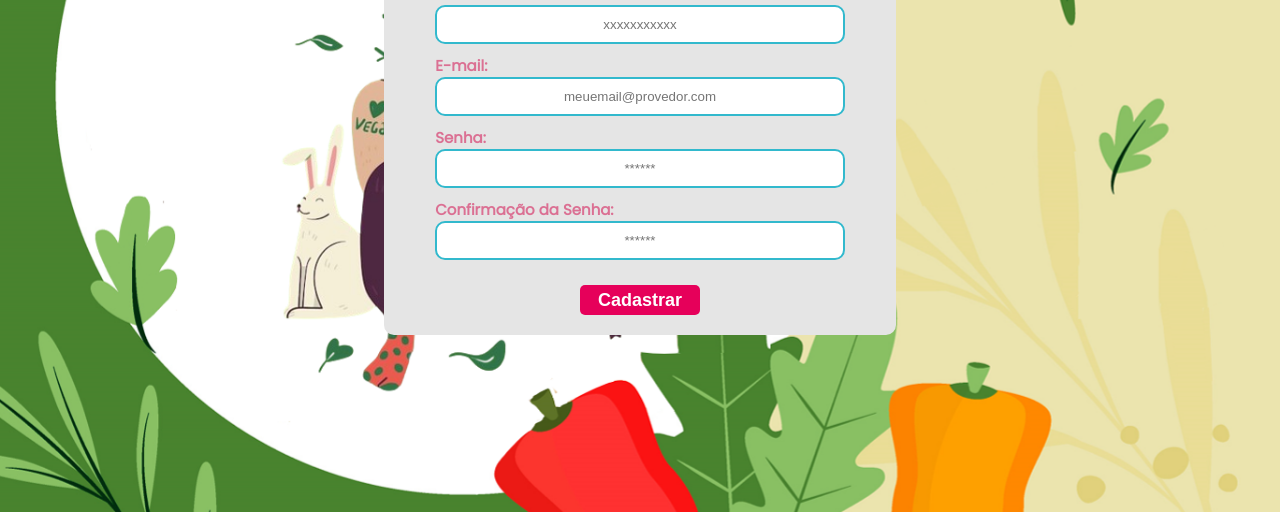
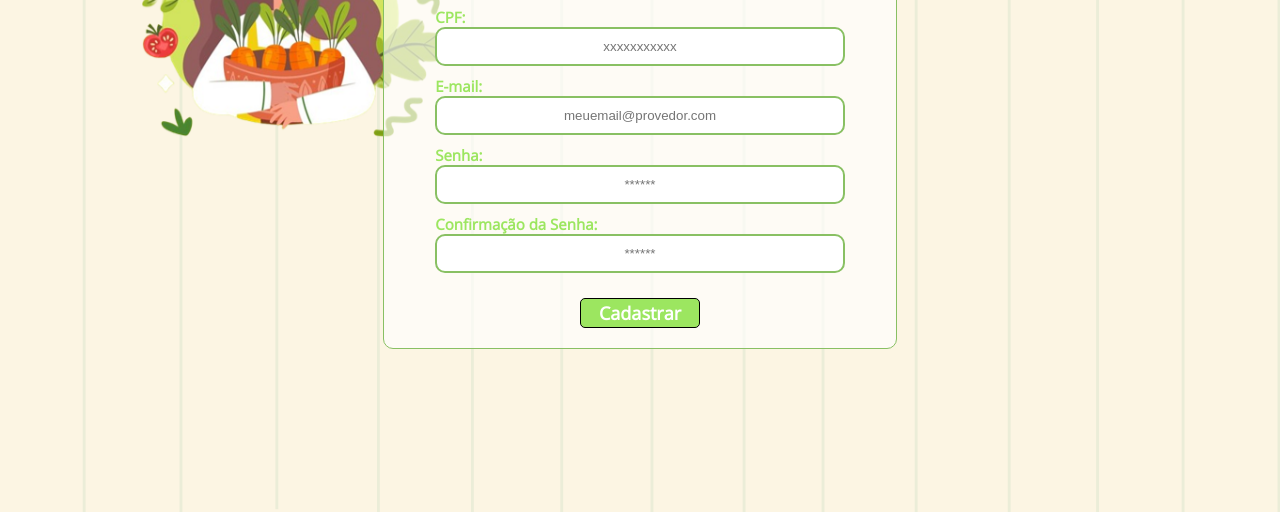
Before and after one commit to JulianaFreires/Projeto-VeggieMania, a website: page VeggieMania/web-data-viz-main/public/cadastro.html in a window 1280 px wide. Shown: the part 288-800 px from the top of the page. Drawn offline with Linux system fonts and the light colour scheme.

Commit message:
Personalizando cadastro

```diff
--- a/VeggieMania/web-data-viz-main/public/cadastro.html
+++ b/VeggieMania/web-data-viz-main/public/cadastro.html
@@ -15,7 +15,7 @@
 </head>
 
 <body onload="listar()">
-  <div class="inicio">
+  <div class="inicio3">
     <div class="header">
       <div class="containerH">
         <div class="caixaH">
--- a/VeggieMania/web-data-viz-main/public/css/estilo.css
+++ b/VeggieMania/web-data-viz-main/public/css/estilo.css
@@ -24,7 +24,16 @@ body {
 
 .inicio {
   height: 100vh;
-  background-image: url(img/Captura\ de\ tela\ 2024-05-23\ 151527.png);
+  background-image: url(img/login.png);
+  display: flex;
+  flex-direction: column;
+  background-size: cover;
+  background-repeat: no-repeat;
+}
+
+.inicio3 {
+  height: 100vh;
+  background-image: url(img/cadastro.png);
   display: flex;
   flex-direction: column;
   background-size: cover;
@@ -145,7 +154,7 @@ body {
   height: 100%;
 }
 
-.card {
+.inicio .card {
   width: 50%;
   background-color: #e5e5e5;
   border-radius: 10px;
@@ -153,6 +162,22 @@ body {
   align-items: center;
   justify-content: space-evenly;
   color: palevioletred;
+  font-family: Opens;
+  flex-direction: column;
+  height: fit-content;
+  padding: 20px 0;
+}
+
+.inicio3 .card {
+  width: 50%;
+  background-color: #ffffffa4;
+  border-radius: 10px;
+  display: flex;
+  align-items: center;
+  justify-content: space-evenly;
+  font-family: Opens;
+  color:  #9ce660;
+  border: 1px solid #89C063;
   flex-direction: column;
   height: fit-content;
   padding: 20px 0;
@@ -180,14 +205,14 @@ body {
 }
 
 .formulario input {
-  border: 2px solid #32b9cd;
+  border: 2px solid #89C063;
   text-align: center;
   border-radius: 10px;
   margin: 0;
 }
 
 .formulario select {
-  border: 2px solid #32b9cd;
+  border: 2px solid #9ce660;
   background-color: white;
   color: gray;
   height: 36px;
@@ -203,15 +228,32 @@ body {
   padding: 5px 0;
 }
 
-.botao {
+.inicio .botao {
   cursor: pointer;
-  font-family: "Barlow", sans-serif;
+  font-family: Opens;
   border: 0;
   border-radius: 5px;
   font-weight: 600;
   font-size: 18px;
   color: #fff;
-  background-color: #e6005a;
+  background-color:  #e6005a;
+  border: 1px solid black;
+  width: 120px;
+  height: 30px;
+  align-self: center;
+  margin-top: 20px;
+}
+
+.inicio3 .botao {
+  cursor: pointer;
+  font-family: Opens;
+  border: 0;
+  border-radius: 5px;
+  font-weight: 600;
+  font-size: 18px;
+  color: #fff;
+  background-color: #9ce660;
+  border: 1px solid black;
   width: 120px;
   height: 30px;
   align-self: center;
@@ -237,6 +279,10 @@ body {
 .alerta_erro{
   display: flex;
   justify-content: flex-end;
+}
+
+.card-cadastro{
+  margin-top: 3%;
 }
 
 .card_erro {
```
Also changed, not shown: VeggieMania/web-data-viz-main/public/css/img/cadastro.png (added), VeggieMania/web-data-viz-main/public/css/img/log.png (deleted), VeggieMania/web-data-viz-main/public/css/img/login.png (renamed from VeggieMania/web-data-viz-main/public/css/img/Captura de tela 2024-05-23 151527.png).
